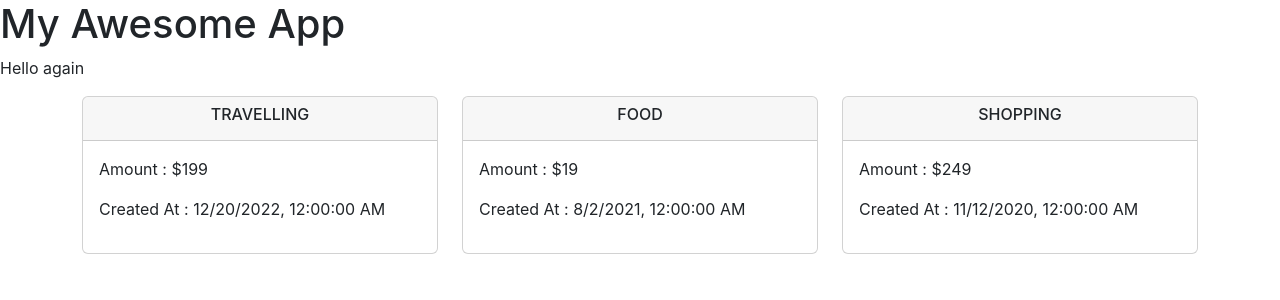
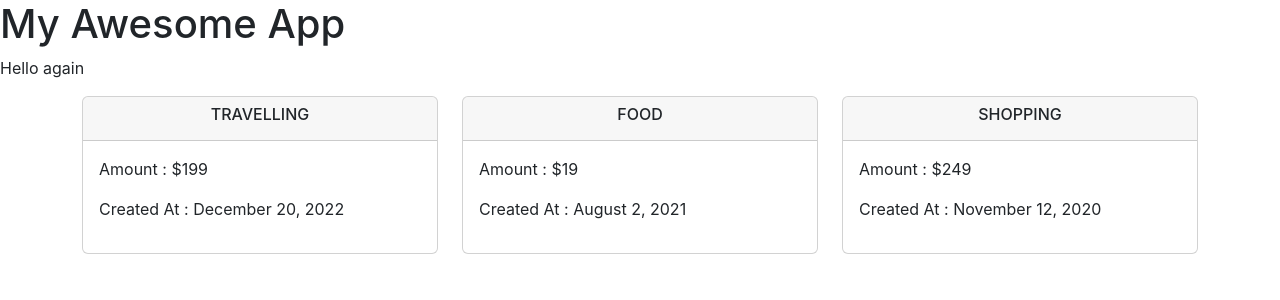
Before and after one commit to synergy2411/del-mar-23-react, a React (Create React App) app in the folder frontend/: page / in a window 1280 px wide. Shown: the top 300 px of the page. Built offline with nearby package versions, Linux system fonts and the light colour scheme.

Commit message:
expense date added

```diff
--- /dev/null
+++ b/frontend/src/Components/Expenses/ExpenseDate/ExpenseDate.jsx
@@ -0,0 +1,15 @@
+import React from "react";
+
+const ExpenseDate = (props) => {
+  const month = props.createdAt.toLocaleString("en-US", { month: "long" });
+  const day = props.createdAt.toLocaleString("en-US", { day: "numeric" });
+  const year = props.createdAt.getFullYear();
+
+  return (
+    <p>
+      Created At : {month} {day}, {year}
+    </p>
+  );
+};
+
+export default ExpenseDate;
--- a/frontend/src/Components/Expenses/ExpenseItem/ExpenseItem.jsx
+++ b/frontend/src/Components/Expenses/ExpenseItem/ExpenseItem.jsx
@@ -1,3 +1,5 @@
+import ExpenseDate from "../ExpenseDate/ExpenseDate";
+
 function ExpenseItem(props) {
   return (
     <div className="col-4">
@@ -7,7 +9,8 @@ function ExpenseItem(props) {
         </div>
         <div className="card-body">
           <p>Amount : ${props.exp.amount}</p>
-          <p>Created At : {props.exp.createdAt.toLocaleString()}</p>
+          {/* <p>Created At : {props.exp.createdAt.toLocaleString()}</p> */}
+          <ExpenseDate createdAt={props.exp.createdAt} />
         </div>
       </div>
     </div>
```
Also changed, not shown: 1 other file (tests, documents, lock files or other folders).
